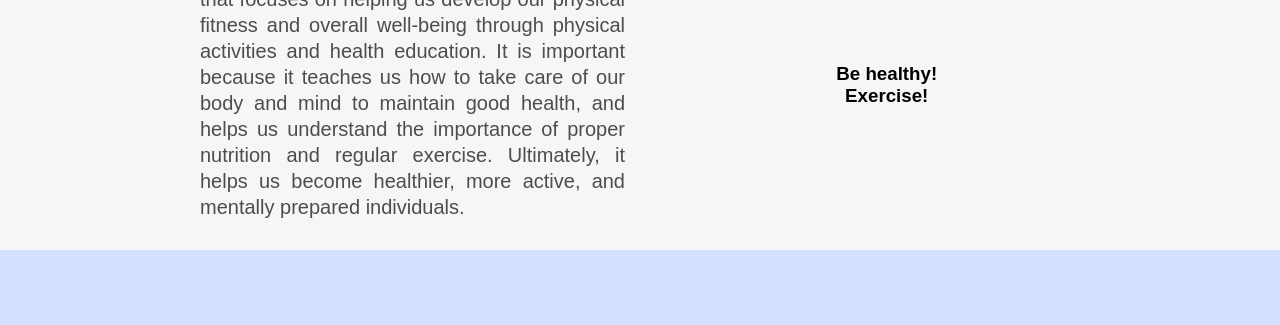
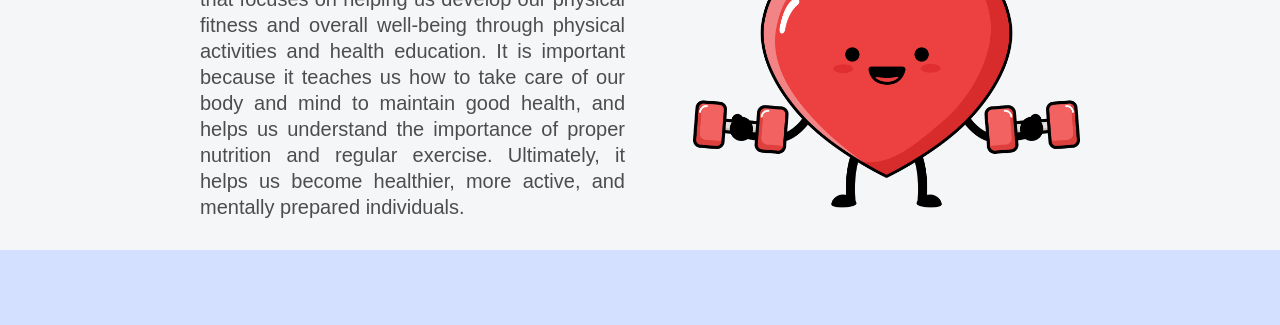
Before and after one commit to LeeNyaNya/Zuckerberg-Group-1, a plain HTML site: page index.html in a window 1280 px wide. Shown: the part 343-668 px from the top of the page. Drawn offline with Linux system fonts and the light colour scheme.

Commit message:
Update index.html

```diff
--- a/index.html
+++ b/index.html
@@ -36,7 +36,7 @@
 
             <div id="interaction">
                 <h3>Be healthy!<br>Exercise!</h3>
-                <img src="HEART HEALTH.png" id="heart"
+                <img src="IMAGES/HEART HEALTH.png" id="heart"
             </div>
         </div>
     </div>
```
